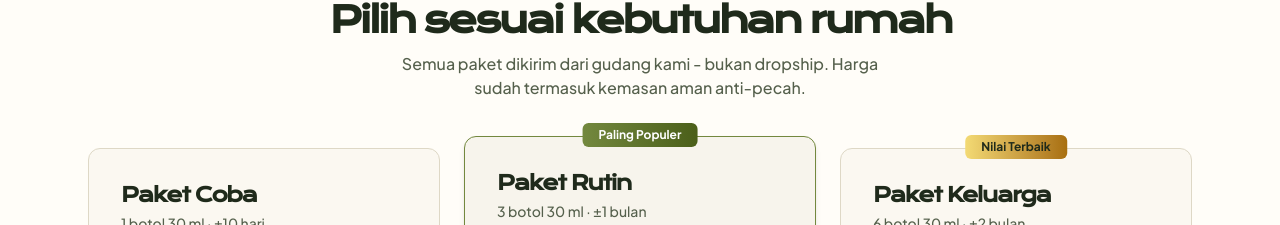
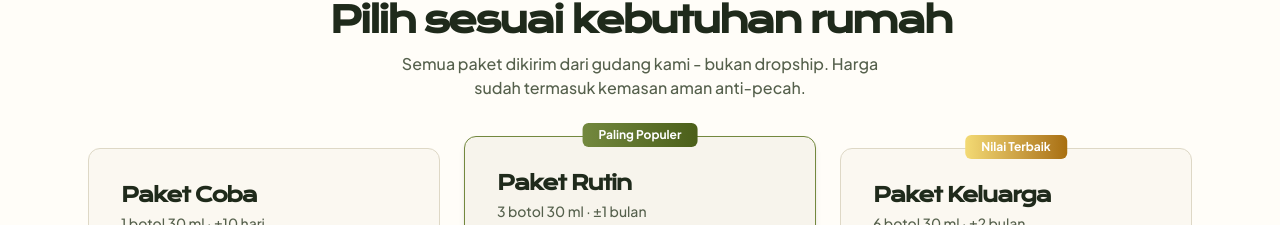
Before and after one commit to zoofasoup/nuralive, a Next.js app: page / in a window 1280 px wide. Shown: the part 2146-2371 px from the top of the page. Built offline with nearby package versions, Linux system fonts and the light colour scheme; no server answers.

Commit message:
Change text color on honey gradient buttons/badges to white

```diff
--- a/src/components/landing/LeadMagnet.tsx
+++ b/src/components/landing/LeadMagnet.tsx
@@ -63,7 +63,7 @@ export default function LeadMagnet() {
             <button
               type="submit"
               disabled={state === "loading"}
-              className="rounded-full bg-gradient-to-r from-honey to-honey-deep px-7 py-3.5 text-sm font-bold text-ink transition hover:from-honey-deep hover:to-honey-deep disabled:opacity-60"
+              className="rounded-full bg-gradient-to-r from-honey to-honey-deep px-7 py-3.5 text-sm font-bold text-white transition hover:from-honey-deep hover:to-honey-deep disabled:opacity-60"
             >
               {state === "loading" ? "Mengirim…" : "Kirim E-book"}
             </button>
--- a/src/components/landing/Pricing.tsx
+++ b/src/components/landing/Pricing.tsx
@@ -33,7 +33,7 @@ export default function Pricing() {
                     className={`absolute -top-3.5 left-1/2 -translate-x-1/2 rounded-md px-4 py-1 text-xs font-bold whitespace-nowrap ${
                       highlight
                         ? "bg-gradient-to-r from-leaf to-leaf-deep text-white"
-                        : "bg-gradient-to-r from-honey to-honey-deep text-ink"
+                        : "bg-gradient-to-r from-honey to-honey-deep text-white"
                     }`}
                   >
                     {p.badge}
```
